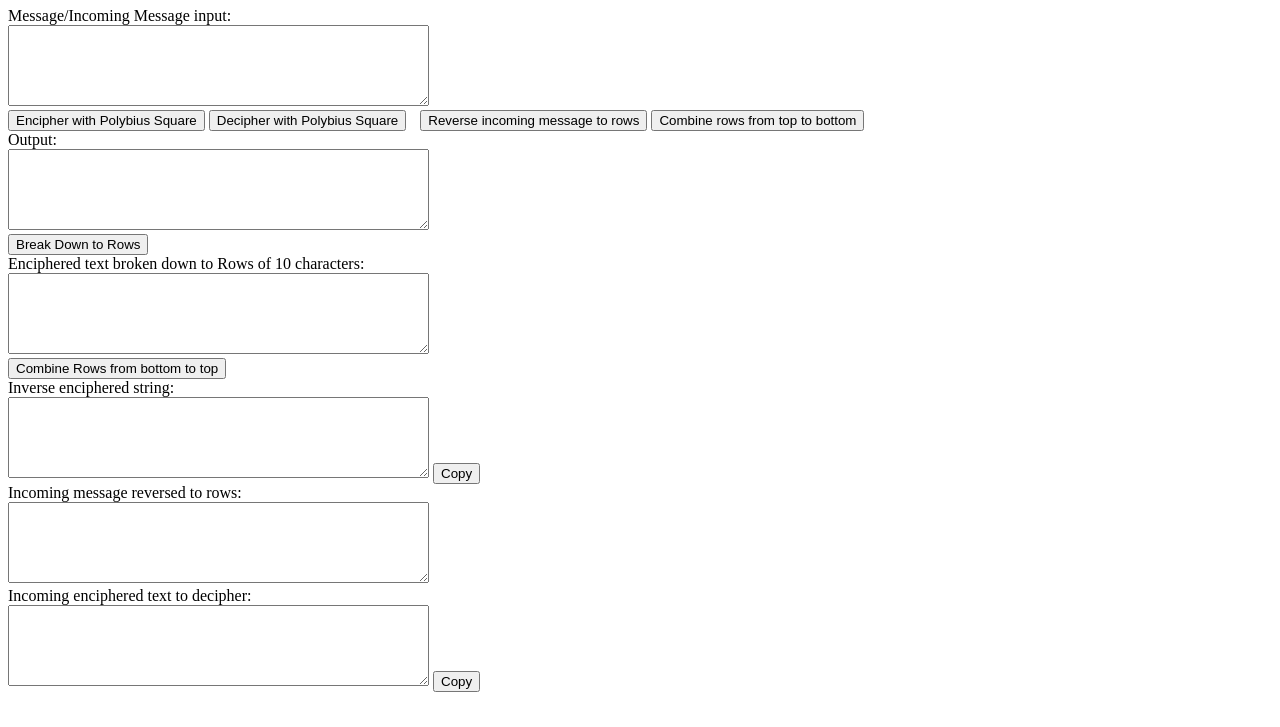
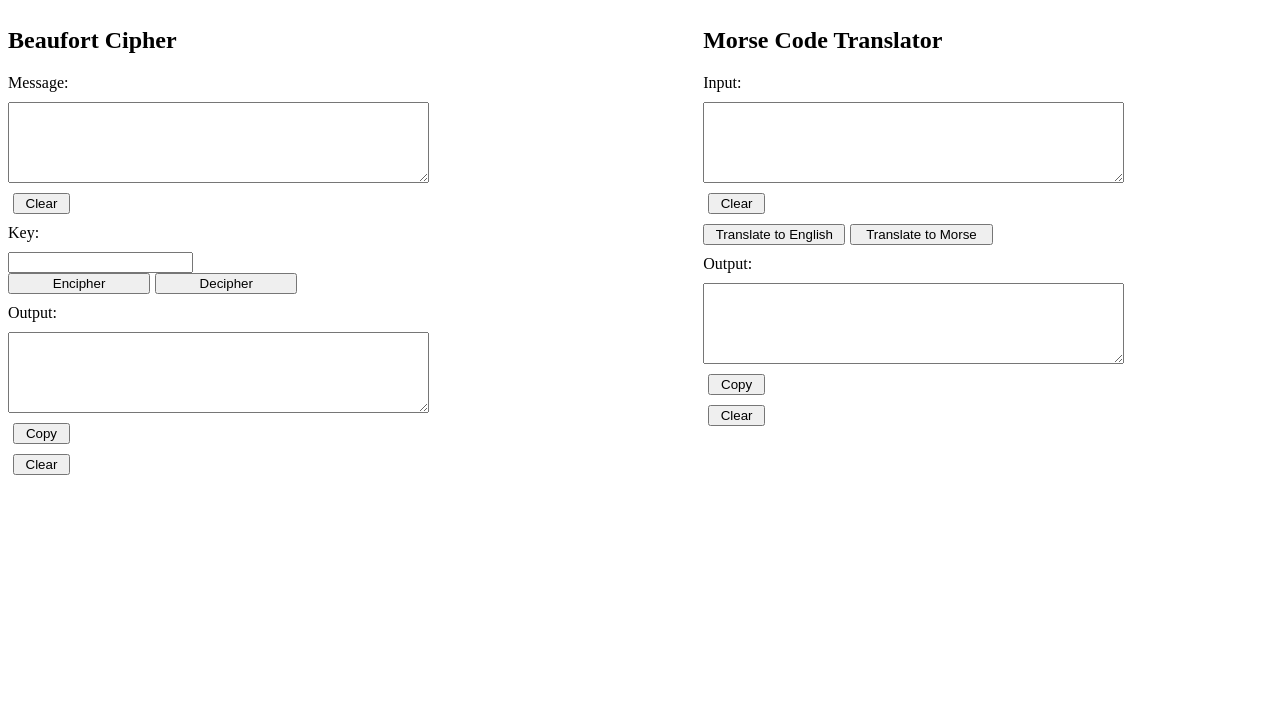
Before and after one commit to DcHatzist/DcHatzist.github.io, a plain HTML site: page index.html in a window 1280 px wide. Shown: the part 73-800 px from the top of the page. Drawn offline with Linux system fonts and the light colour scheme.

Commit message:
Update index.html

```diff
--- a/index.html
+++ b/index.html
@@ -1,129 +1,155 @@
 <!DOCTYPE html>
 <html>
 <head>
-    <title>Russian Army Code</title>
+    <title>Extended Beaufort Cipher & Morse Code Translator</title>
+    <style>
+        textarea, label, button {
+            display: block;
+            margin-bottom: 10px;
+        }
+        .container {
+            display: flex;
+            justify-content: space-between;
+        }
+        .block {
+            width: 45%;
+        }
+        .button-group {
+            display: flex;
+            justify-content: flex-start; /* Modified property */
+        }
+        .button-group button {
+            width: 25%;
+            margin-right: 5px;
+        }
+        .copy-button,
+        .clear-button {
+            width: 10%;
+            margin-left: 5px;
+        }
+    </style>
 </head>
 <body>
-    <h1>Russian Army Code</h1>
+    <h1>Extended Beaufort Cipher & Morse Code Translator</h1>
+    <div class="container">
+        <div class="block">
+            <h2>Beaufort Cipher</h2>
             <form>
-        <label for="inputText">Message/Incoming Message input:</label><br>
-        <textarea id="inputText" name="inputText" rows="5" cols="50"></textarea>
-        <br>
-        <input type="button" value="Encipher with Polybius Square" onclick="encipher()">
-        <input type="button" value="Decipher with Polybius Square" onclick="decipher()">
-        <input type="button" value="Reverse incoming message to rows" onclick="reverseCombine()" style="margin-left: 10px;">
-        <input type="button" value="Combine rows from top to bottom" onclick="uncombineRows()">
-        <br>
-        <label for="outputText">Output:</label><br>
-        <textarea id="outputText" name="outputText" rows="5" cols="50" readonly></textarea>
-        <br>
-        <input type="button" value="Break Down to Rows" onclick="breakDown()">
-        <br>
-        <label for="output2">Enciphered text broken down to Rows of 10 characters:</label><br>
-        <textarea id="output2" name="output2" rows="5" cols="50" readonly></textarea>
-        <br>
-        <input type="button" value="Combine Rows from bottom to top" onclick="combineRows()">
-        <br>
-        <label for="output3">Inverse enciphered string:</label><br>
-        <textarea id="output3" name="output3" rows="5" cols="50" readonly></textarea>
-        <button onclick="copyText('output3')">Copy</button>
-        <br>
-        <label for="output4">Incoming message reversed to rows:</label><br>
-        <textarea id="output4" name="output4" rows="5" cols="50" readonly></textarea>
-        <br>
-        <label for="output5">Incoming enciphered text to decipher:</label><br>
-        <textarea id="output5" name="output5" rows="5" cols="50" readonly></textarea>
-        <button onclick="copyText('output5')">Copy</button>
+                <label for="inputText">Message:</label>
+                <textarea id="inputText" rows="5" cols="50"></textarea>
+                <button type="button" class="clear-button" onclick="clearInput('inputText')">Clear</button>
+                <label for="key">Key:</label>
+                <input type="text" id="key" name="key" />
+                <div class="button-group">
+                    <button type="button" onclick="encipher()">Encipher</button><button type="button" onclick="decipher()">Decipher</button>
+                </div>
+                <label for="outputText">Output:</label>
+                <textarea id="outputText" rows="5" cols="50" readonly></textarea>
+                <button type="button" class="copy-button" onclick="copyOutput('outputText')">Copy</button>
+                <button type="button" class="clear-button" onclick="clearOutput('outputText')">Clear</button>
             </form>
-
+        </div>
+        <div class="block">
+            <h2>Morse Code Translator</h2>
+            <form>
+                <label for="morseInput">Input:</label>
+                <textarea id="morseInput" rows="5" cols="50"></textarea>
+                <button type="button" class="clear-button" onclick="clearInput('morseInput')">Clear</button>
+                <div class="button-group">
+                    <button type="button" onclick="translateMorseToEnglish()">Translate to English</button><button type="button" onclick="translateEnglishToMorse()">Translate to Morse</button>
+                </div>
+                <label for="morseOutput">Output:</label>
+                <textarea id="morseOutput" rows="5" cols="50" readonly></textarea>
+                <button type="button" class="copy-button" onclick="copyOutput('morseOutput')">Copy</button>
+                <button type="button" class="clear-button" onclick="clearOutput('morseOutput')">Clear</button>
+            </form>
+        </div>
+    </div>
     <script>
-    const polybiusSquare = [
-        ['8', 'T', '3', 'Z', 'J', '0'],
-        ['M', 'V', '6', 'A', 'X', 'Q'],
-        ['5', '9', 'I', 'B', '4', 'F'],
-        ['R', 'L', '2', '7', 'S', 'Y'],
-        ['K', 'E', '1', 'N', 'H', 'G'],
-        ['U', 'D', 'W', 'P', 'C', 'O']
-    ];
-
-    const rowLabels = ['J', '7', 'L', '6', 'F', '2'];
-    const columnLabels = ['Q', '4', 'D', '9', 'V', '5'];
+        const characters = "ABCDEFGHIJKLMNOPQRSTUVWXYZ0123456789";
+        const morseCode = {
+            "A": ".-", "B": "-...", "C": "-.-.", "D": "-..", "E": ".", "F": "..-.", "G": "--.", "H": "....",
+            "I": "..", "J": ".---", "K": "-.-", "L": ".-..", "M": "--", "N": "-.", "O": "---", "P": ".--.",
+            "Q": "--.-", "R": ".-.", "S": "...", "T": "-", "U": "..-", "V": "...-", "W": ".--", "X": "-..-",
+            "Y": "-.--", "Z": "--..", "0": "-----", "1": ".----", "2": "..---", "3": "...--", "4": "....-",
+            "5": ".....", "6": "-....", "7": "--...", "8": "---..", "9": "----."
+        };
+        const reversedMorse = Object.entries(morseCode).reduce((obj, [key, val]) => ({ ...obj, [val]: key }), {});
 
         function encipher() {
             let inputText = document.getElementById('inputText').value.toUpperCase();
+            let key = document.getElementById('key').value.toUpperCase();
             let outputText = '';
-        for (let char of inputText) {
-            for (let i = 0; i < polybiusSquare.length; i++) {
-                for (let j = 0; j < polybiusSquare[i].length; j++) {
-                    if (polybiusSquare[i][j] === char) {
-                        outputText += rowLabels[i] + columnLabels[j];
-                    }
-                }
+            for (let i = 0, j = 0; i < inputText.length; i++) {
+                let inputCharIndex = characters.indexOf(inputText[i]);
+                if (inputCharIndex !== -1) {
+                    let keyCharIndex = characters.indexOf(key[j % key.length]);
+                    let encodedIndex = (2 * keyCharIndex - inputCharIndex + characters.length) % characters.length;
+                    outputText += characters[encodedIndex];
+                    j++;
                 }
             }
             document.getElementById('outputText').value = outputText;
         }
 
         function decipher() {
-        let inputText = document.getElementById('inputText').value;
+            let inputText = document.getElementById('inputText').value.toUpperCase();
+            let key = document.getElementById('key').value.toUpperCase();
             let outputText = '';
-        for (let i = 0; i < inputText.length; i += 2) {
-            let rowLabel = inputText[i];
-            let columnLabel = inputText[i+1];
-            let rowIndex = rowLabels.indexOf(rowLabel);
-            let columnIndex = columnLabels.indexOf(columnLabel);
-            if (rowIndex !== -1 && columnIndex !== -1) {
-                outputText += polybiusSquare[rowIndex][columnIndex];
+            for (let i = 0, j = 0; i < inputText.length; i++) {
+                let inputCharIndex = characters.indexOf(inputText[i]);
+                if (inputCharIndex !== -1) {
+                    let keyCharIndex = characters.indexOf(key[j % key.length]);
+                    let decodedIndex = (2 * keyCharIndex - inputCharIndex + characters.length) % characters.length;
+                    outputText += characters[decodedIndex];
+                    j++;
                 }
             }
             document.getElementById('outputText').value = outputText;
         }
 
-    function breakDown() {
-        let outputText = document.getElementById('outputText').value;
-        let brokenText = '';
-        for (let i = 0; i < outputText.length; i += 10) {
-            brokenText += outputText.substring(i, i + 10) + '\n';
+        function translateMorseToEnglish() {
+            let morseInput = document.getElementById('morseInput').value.toUpperCase();
+            let morseOutput = '';
+
+            let morseWords = morseInput.split('  ');
+            for (let i = 0; i < morseWords.length; i++) {
+                let morseChars = morseWords[i].split(' ');
+                for (let j = 0; j < morseChars.length; j++) {
+                    if (morseChars[j] in reversedMorse) {
+                        morseOutput += reversedMorse[morseChars[j]];
                     }
-        document.getElementById('output2').value = brokenText.trim();
+                }
+                morseOutput += ' ';  // Add space between words
+            }
+            document.getElementById('morseOutput').value = morseOutput;
         }
 
-    function combineRows() {
-        let brokenText = document.getElementById('output2').value;
-        let combinedText = '';
-        let rows = brokenText.trim().split('\n');
-        for (let i = rows.length - 1; i >= 0; i--) {
-            combinedText += rows[i];
+        function translateEnglishToMorse() {
+            let englishInput = document.getElementById('morseInput').value.toUpperCase();
+            let morseOutput = '';
+
+            for (let i = 0; i < englishInput.length; i++) {
+                let char = englishInput[i];
+                if (char in morseCode) {
+                    morseOutput += morseCode[char] + ' ';
                 }
-        document.getElementById('output3').value = combinedText;
+            }
+            document.getElementById('morseOutput').value = morseOutput;
         }
 
-    function reverseCombine() {
-        let inputText = document.getElementById('inputText').value;
-        let reversedText = '';
-        let rowLength = 10;
-        for (let i = inputText.length - rowLength; i >= 0; i -= rowLength) {
-            reversedText += inputText.substring(i, i + rowLength) + '\n';
-        }
-        document.getElementById('output4').value = reversedText.trim();
+        function copyOutput(elementId) {
+            const outputElement = document.getElementById(elementId);
+            outputElement.select();
+            document.execCommand('copy');
         }
 
-    function uncombineRows() {
-        let reversedCombinedText = document.getElementById('output4').value;
-        let uncombinedText = '';
-        let rows = reversedCombinedText.trim().split('\n');
-        for (let i = 0; i < rows.length; i++) {
-            uncombinedText += rows[i];
-        }
-        document.getElementById('output5').value = uncombinedText;
+        function clearInput(elementId) {
+            document.getElementById(elementId).value = '';
         }
 
-    function copyText(textboxId) {
-        let textbox = document.getElementById(textboxId);
-        textbox.select();
-        textbox.setSelectionRange(0, 99999); // For mobile devices
-        document.execCommand("copy");
-        alert("Copied to clipboard!");
+        function clearOutput(elementId) {
+            document.getElementById(elementId).value = '';
         }
     </script>
 </body>
```
Lines whose indentation alone changed are shown as unchanged.
